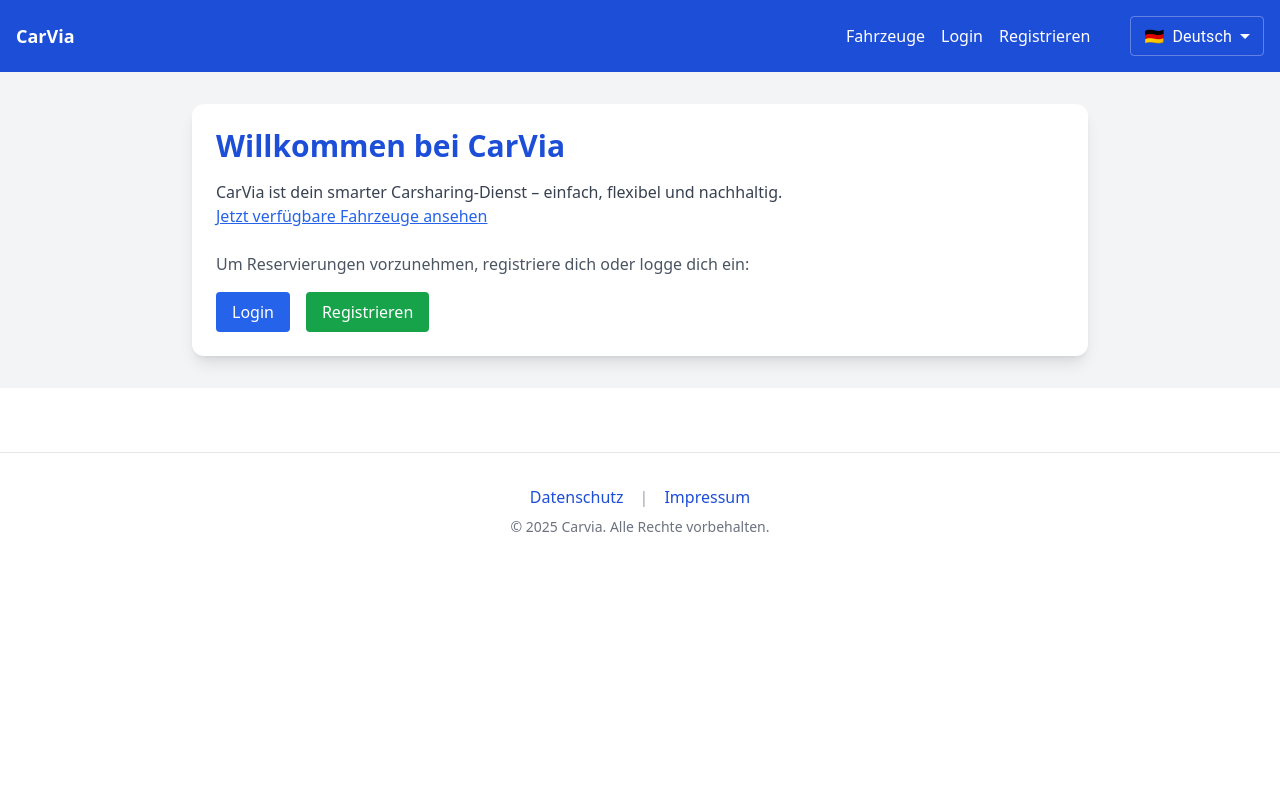
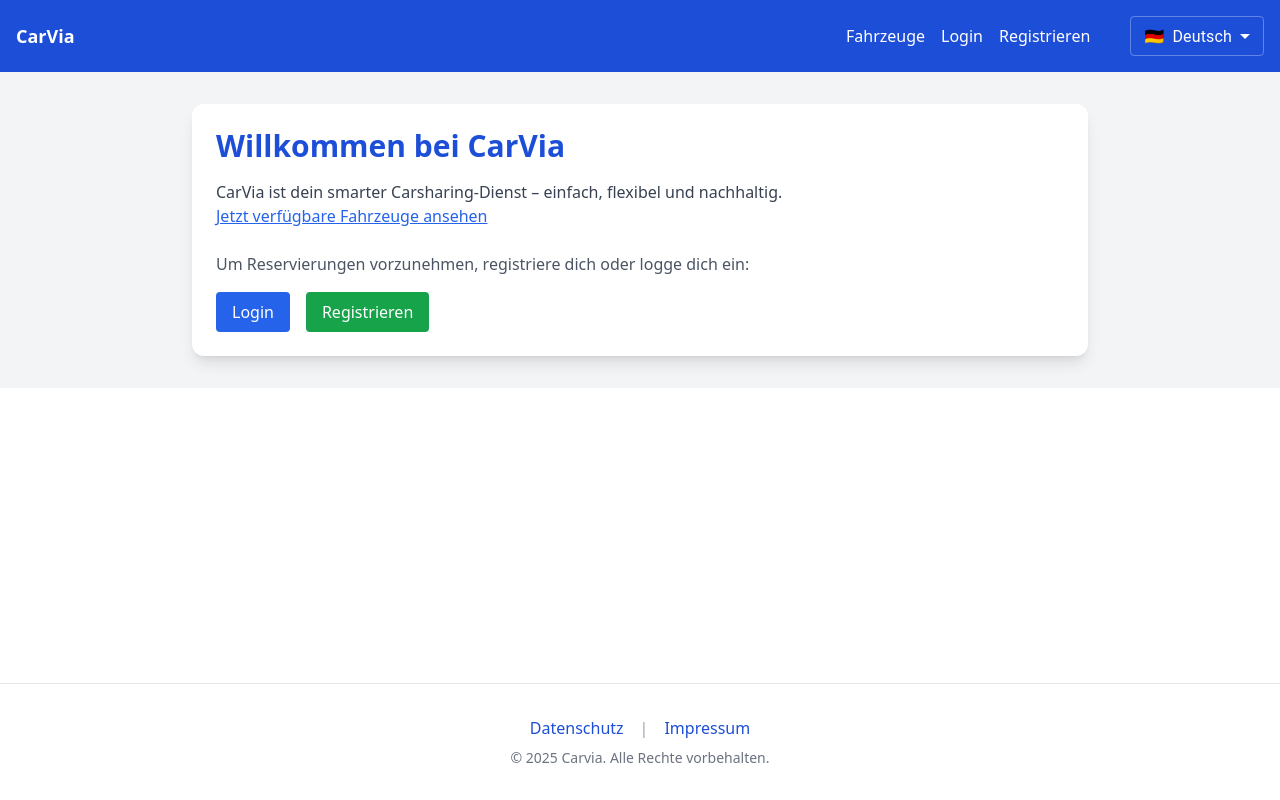
Before and after one commit to macelivity/carvia, a React (Vite) app in the folder frontend/: page / in a window 1280 px wide. Built offline with nearby package versions, Linux system fonts and the light colour scheme; some icons are missing.

Commit message:
footer sticks to the bottom of the page

```diff
--- a/frontend/src/App.jsx
+++ b/frontend/src/App.jsx
@@ -17,6 +17,7 @@ import NotFound from './pages/NotFound';
 import Account from './pages/Account';
 import UserReservations from './pages/UserReservations'; // Importiere die neue Seite
 import Rechnung from './pages/Rechnung';
+import { Box } from '@mui/material';
 import './i18n'; // Initialize i18n
 
 
@@ -24,8 +25,14 @@ export default function App() {
 	return (
 		<AuthProvider>
 			<BrowserRouter>
+				<Box sx={{
+					display: 'flex',
+					flexDirection: 'column',
+					minHeight: '100vh'
+				}}>
 					<Navbar />
 
+					<Box sx={{ flex: 1 }}>
 						<Routes>
 							<Route path="/" element={<Homepage />} />
 							<Route path="/login" element={<Login />} />
@@ -75,8 +82,10 @@ export default function App() {
 							<Route path="/datenschutz" element={<Datenschutz />} />
 							<Route path="*" element={<NotFound />} />
 						</Routes>
+					</Box>
 
 					<Footer />
+				</Box>
 			</BrowserRouter>
 		</AuthProvider>
 	)
```
Lines whose indentation alone changed are shown as unchanged.
